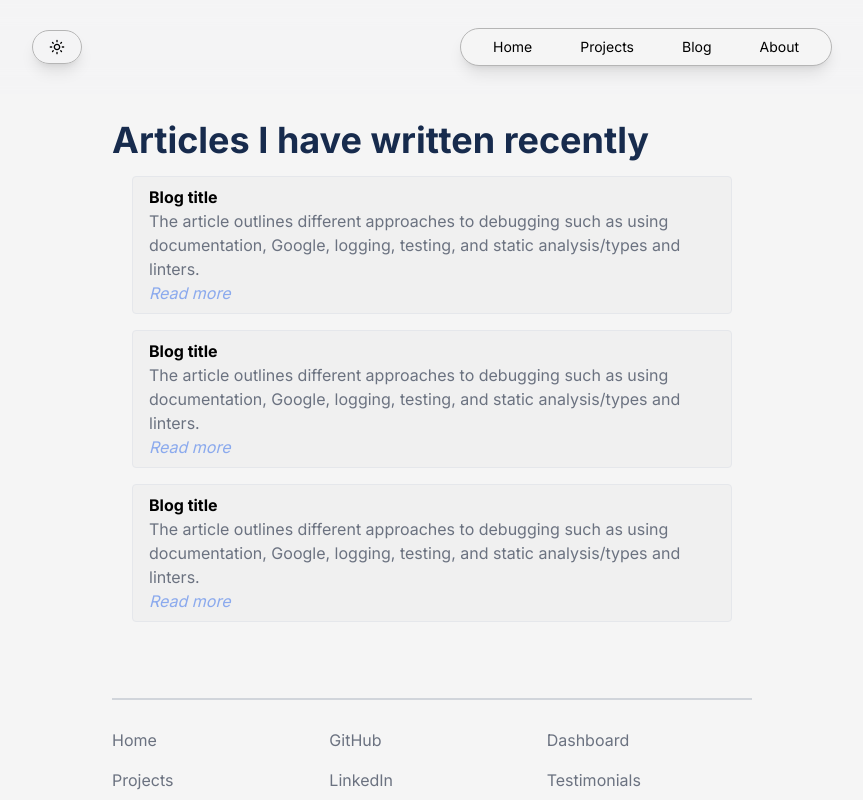
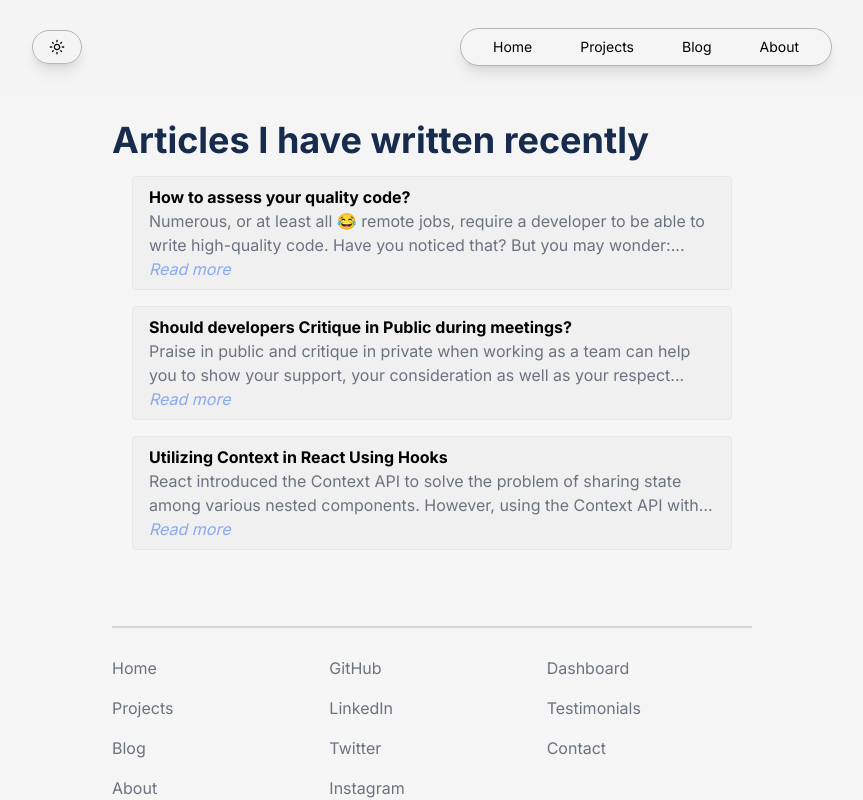
Before and after one commit to iambenkis/Portfolio-2.0, a Next.js app: page /blog in a window 1280 px wide. Shown: the top 800 px of the page, without its empty margins (208-1071 px from the left). Built offline with nearby package versions, Linux system fonts and the light colour scheme.

Commit message:
Add blog to the blog object

```diff
--- a/src/app/blog/page.jsx
+++ b/src/app/blog/page.jsx
@@ -1,21 +1,21 @@
 const blogs = [
   {
-    title: 'Blog title',
+    title: 'How to assess your quality code?',
     description:
-      'The article outlines different approaches to debugging such as using documentation, Google, logging, testing, and static analysis/types and linters. ',
-    link: 'https://blog.com',
+      'Numerous, or at least all 😂 remote jobs, require a developer to be able to write high-quality code. Have you noticed that? But you may wonder:...',
+    link: 'https://medium.com/@benkisenge03/how-to-assess-your-quality-code-76271440ceec',
   },
   {
-    title: 'Blog title',
+    title: 'Should developers Critique in Public during meetings?',
     description:
-      'The article outlines different approaches to debugging such as using documentation, Google, logging, testing, and static analysis/types and linters. ',
-    link: 'https://blog.com',
+      'Praise in public and critique in private when working as a team can help you to show your support, your consideration as well as your respect...',
+    link: 'https://medium.com/@benkisenge03/should-developers-critique-in-public-during-meetings-c8e732ad06cd',
   },
   {
-    title: 'Blog title',
+    title: 'Utilizing Context in React Using Hooks',
     description:
-      'The article outlines different approaches to debugging such as using documentation, Google, logging, testing, and static analysis/types and linters.',
-    link: 'https://blog.com',
+      'React introduced the Context API to solve the problem of sharing state among various nested components. However, using the Context API with…',
+    link: 'https://medium.com/@benkisenge03/utilizing-context-in-react-using-hooks-9666c4ff929f',
   },
 ]
 
```
